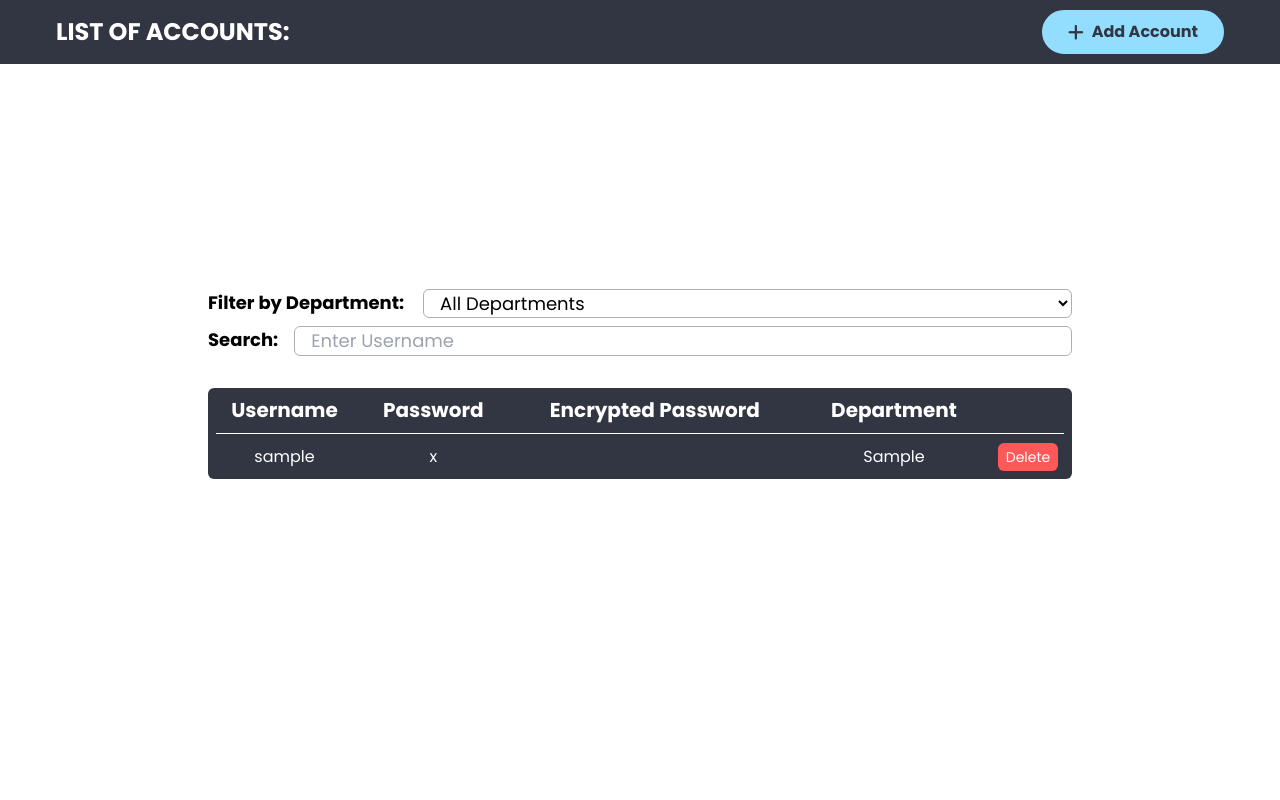
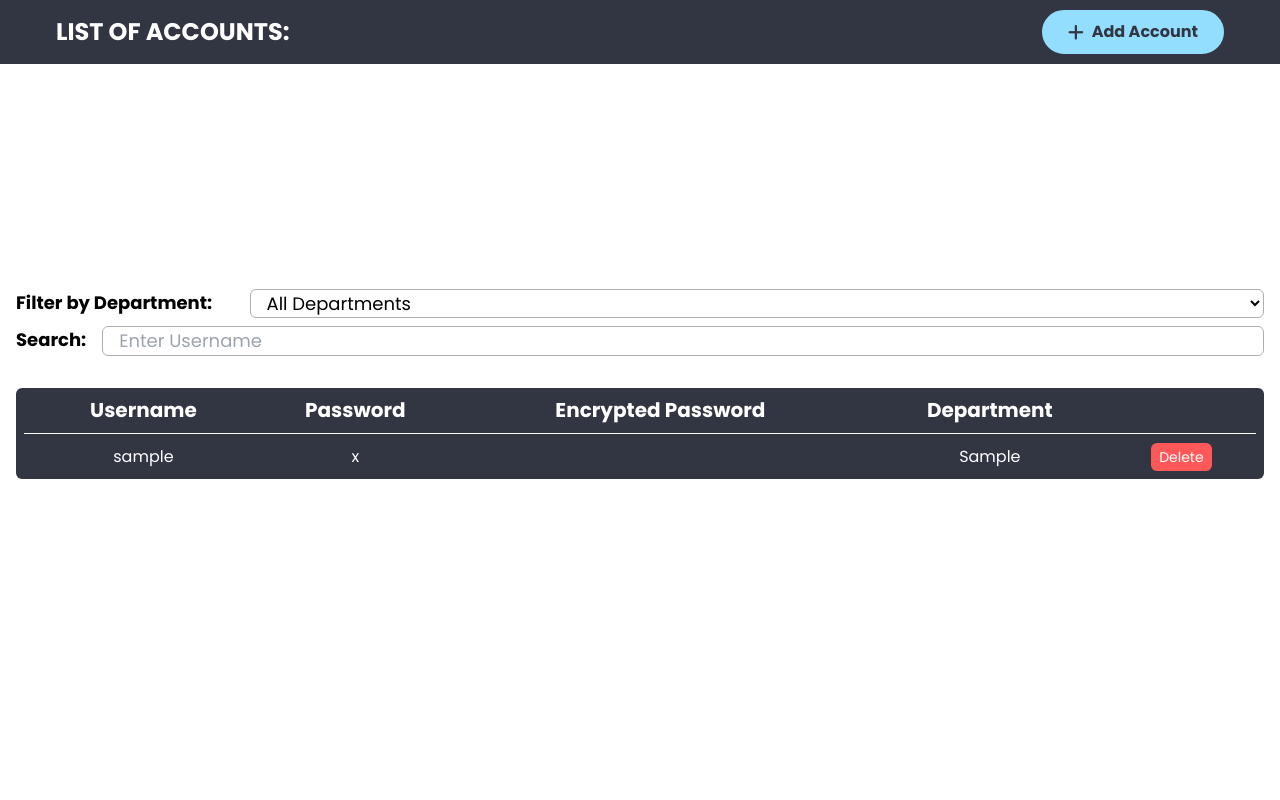
Before and after one commit to lwrncgmbn/passwordmatrix, a PHP site: page /accounts in a window 1280 px wide. Run offline with PHP 8.4, Linux system fonts and the light colour scheme; tables that the repository leaves empty or names only in its code hold one stand-in row (values such as "Sample post"); data that the repository does not hold is empty.

Commit message:
Done 💯

```diff
--- a/package.json
+++ b/package.json
@@ -4,6 +4,6 @@
   },
   "scripts": {
     "build": "npx tailwindcss -i src/views/css/input.css -o src/views/css/output.css --watch",
-    "host": "php -S localhost:3000"
+    "dev": "php -S localhost:3000"
   }
 }
--- a/src/views/css/output.css
+++ b/src/views/css/output.css
@@ -574,6 +574,10 @@ video {
   position: static;
 }
 
+.fixed{
+  position: fixed;
+}
+
 .absolute{
   position: absolute;
 }
@@ -610,6 +614,10 @@ video {
 
 .mt-2{
   margin-top: 0.5rem;
+}
+
+.mt-16{
+  margin-top: 4rem;
 }
 
 .flex{
@@ -650,6 +658,10 @@ video {
 
 .w-full{
   width: 100%;
+}
+
+.max-w-7xl{
+  max-width: 80rem;
 }
 
 .-translate-x-1\/2{
@@ -701,6 +713,10 @@ video {
 
 .gap-4{
   gap: 1rem;
+}
+
+.overflow-x-scroll{
+  overflow-x: scroll;
 }
 
 .rounded-full{
@@ -790,6 +806,11 @@ video {
   padding-bottom: 0.5rem;
 }
 
+.px-8{
+  padding-left: 2rem;
+  padding-right: 2rem;
+}
+
 .pl-3{
   padding-left: 0.75rem;
 }
@@ -800,6 +821,10 @@ video {
 
 .pr-2{
   padding-right: 0.5rem;
+}
+
+.pr-4{
+  padding-right: 1rem;
 }
 
 .text-center{
@@ -896,6 +921,15 @@ video {
 }
 
 @media (min-width: 768px){
+  .md\:my-4{
+    margin-top: 1rem;
+    margin-bottom: 1rem;
+  }
+
+  .md\:mt-0{
+    margin-top: 0px;
+  }
+
   .md\:block{
     display: block;
   }
--- a/src/views/list.view.php
+++ b/src/views/list.view.php
@@ -11,13 +11,13 @@
 
 <body class="font-[Poppins]">
     <!-- //? HEADER -->
-    <div class="h-16 w-full bg-[#323643] flex items-center justify-between px-2 md:px-14">
+    <div class="h-16 w-full bg-[#323643] flex items-center justify-between px-2 md:px-14 fixed">
         <h2 class="text-white text-lg md:text-2xl font-bold">LIST OF ACCOUNTS:</h2>
         <a href="/" class="bg-[#93DEFF] text-[#323643] font-bold py-2 px-6 rounded-full border-2 border-[#93DEFF] hover:bg-transparent hover:text-white duration-300 flex items-center justify-center gap-2"><i class="fa-solid fa-plus text-lg"></i><span>Add Account</span></a>
     </div>
     <!-- //? END OF HEADER -->
     <!-- //? MAIN  -->
-    <main class="-mt-16 flex flex-col min-h-screen justify-center m-auto px-4 lg:px-52">
+    <main class=" flex flex-col min-h-screen justify-center m-auto px-4 max-w-7xl">
         <!-- SEARCh -->
         <div class="w-full">
             <!-- <form action="/search" class="flex items-center justify-center gap-4" method="POST"> -->
@@ -43,14 +43,14 @@
         <!-- Search Result -->
         <div class="my-4">
             <!-- TABLE -->
-            <div class="my-4 ">
+            <div class="my-4 overflow-x-scroll">
                 <table class="bg-[#323643] text-white w-full rounded-md text-center px-4">
                     <tr class="text-xl">
-                        <th class="py-2">Username</th>
+                        <th class="py-2 pl-4">Username</th>
                         <th class="py-2">Password</th>
-                        <th class="py-2 hidden lg:block">Encrypted Password</th>
+                        <th class="py-2 ">Encrypted Password</th>
                         <th class="py-2 ">Department</th>
-                        <th class="py-2 hidden md:block"></th>
+                        <th class="py-2 "></th>
                     </tr>
                     <tr>
                         <td colspan="5" class="px-2">
@@ -59,12 +59,21 @@
                     </tr>
 
                     <?php foreach ($accounts as $account) : ?>
-                        <tr>
-                            <td class="py-2 usernames"><?= $account['username'] ?></td>
+                        <tr class="">
+                            <td class="py-2 usernames pl-4"><?= $account['username'] ?></td>
                             <td class="py-2"><?= $account['password'] ?></td>
-                            <td class="py-2 hidden lg:block"><?= $account['hashedPass'] ?></td>
+                            <td class="py-2 ">
+                                <?php
+                                if (strlen($account['hashedPass']) > 20) {
+                                    echo substr($account['hashedPass'], 0, 30) . "...";
+                                } else {
+
+                                    echo $account['hashedPass'];
+                                }
+                                ?>
+                            </td>
                             <td class="py-2 department "><?= $account['department'] ?></td>
-                            <td class="py-2 hidden md:block ">
+                            <td class="py-2  pr-4">
                                 <form action="" method="POST">
                                     <input type="hidden" name="_method" value="DELETE">
                                     <input type="hidden" name="id" value="<?= $account['id'] ?>">
```
Also changed, not shown: 2 other files.
